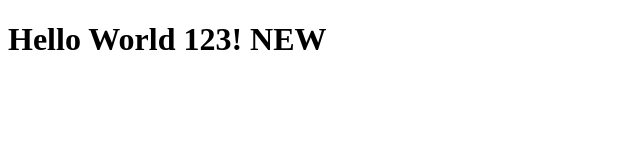
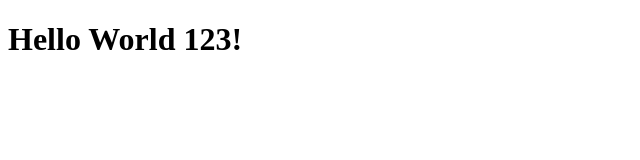
Before and after one commit to ralfzzz/revou, a plain HTML site: page index.html in a window 1280 px wide. Shown: the whole page, without its empty margins (0-640 px from the left). Drawn offline with Linux system fonts and the light colour scheme.

Commit message:
Revert "update index.html"
This reverts commit 535ec5f8e22098aa80b18f5fae3c502eb15db93e.

```diff
--- a/index.html
+++ b/index.html
@@ -4,6 +4,6 @@
 <title>Test</title>
 </head>
     <body>
-        <h1>Hello World 123! NEW</h1>
+        <h1>Hello World 123!</h1>
     </body>
 </html>
```
